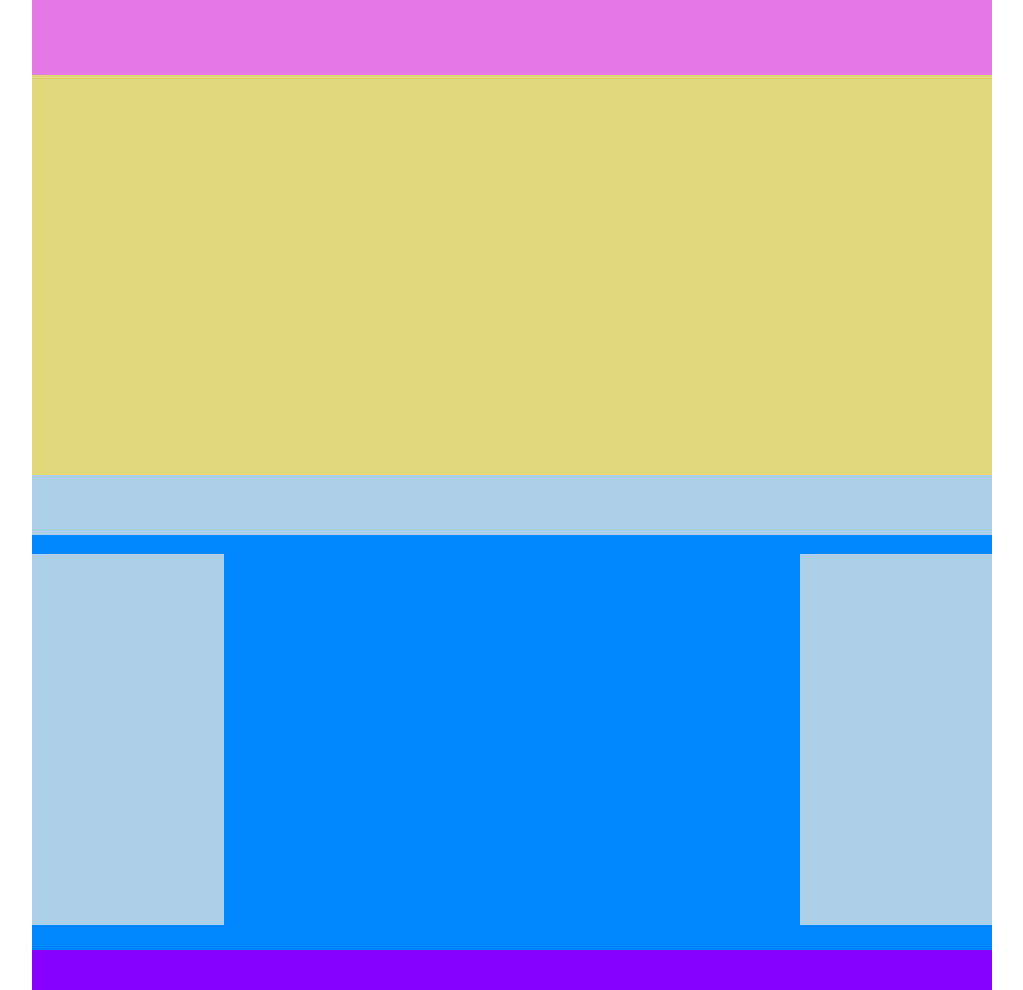
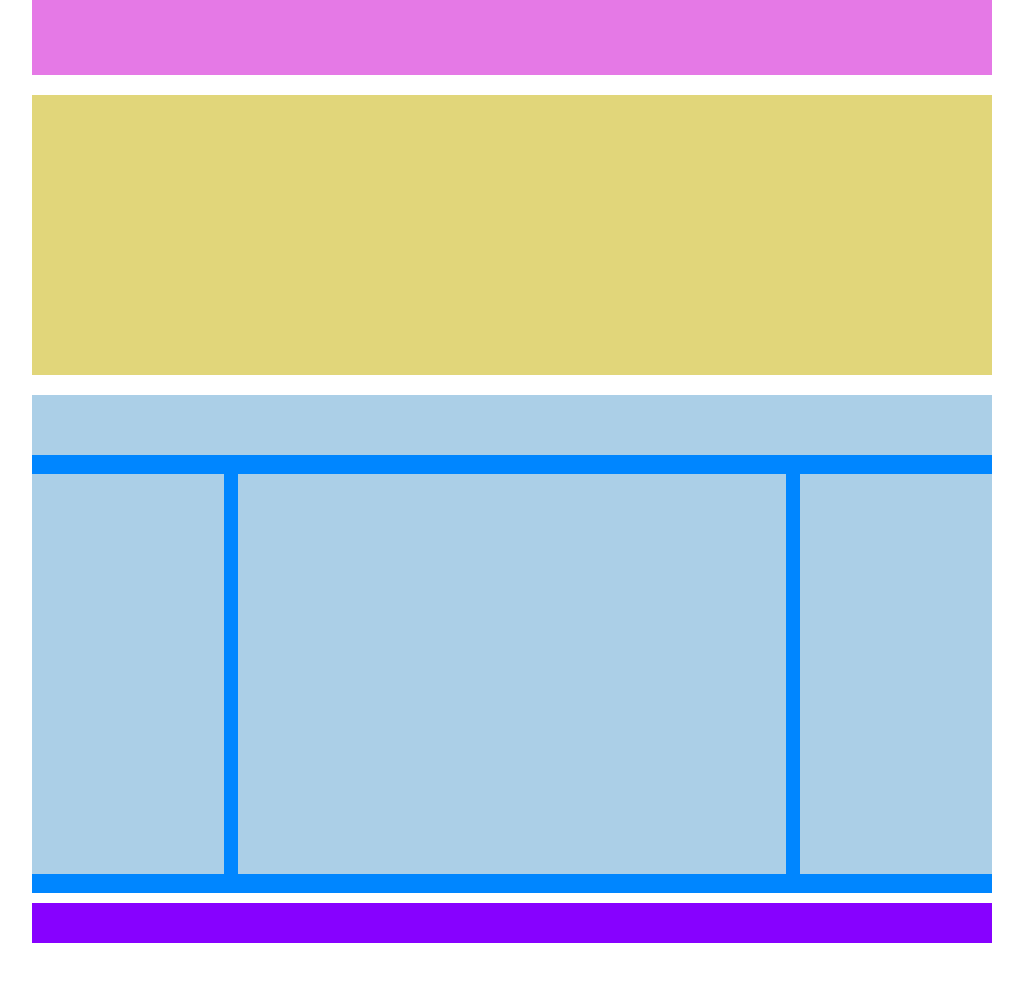
Before and after one commit to iliescumichele/htmlcss-struttura-wp, a plain HTML site: page index.html in a window 1280 px wide. Shown: the whole page, without its empty margins (128-1151 px from the left). After the commit the page ends 953 px from the top, so only its background shows below. Drawn offline with Linux system fonts and the light colour scheme.

Commit message:
Css completed, adjusted the layout

```diff
--- a/style.css
+++ b/style.css
@@ -16,24 +16,23 @@
 
 .container{
   width: 75%;
-  float: center;
-  margin: auto;
+  margin: 0 auto;
 }
 
-header{
+header.container{
   height: 75px;
-  margin-bottom: 50px;
+  margin-bottom: 20px;
   background-color: #e579e6;
 }
 
 section{
   margin: 20px auto;
-  height: 400px;
+  height: 280px;
   background-color: #e1d67a;
 }
 
-main{
-  height: 475px;
+main.container{
+  margin: 20px auto 10px;
   background-color: #0086ff;
 }
 
@@ -47,7 +46,7 @@ main{
 }
 
 aside{
-  height: 78%;
+  height: 400px;
   width: 20%;
 }
 
@@ -60,13 +59,14 @@ aside{
 }
 
 .col-center{
-  float: center;
-  margin: auto 1%;
-  width: 68%;
+  float: left;
+  margin: auto 1.5%;
+  height: 400px;
+  width: 57%;
+  margin-bottom: 2%;
 }
 
-footer{
-  float: center;
+footer.container{
   height: 40px;
   margin: 10px auto;
   background-color: #8701ff;
```
